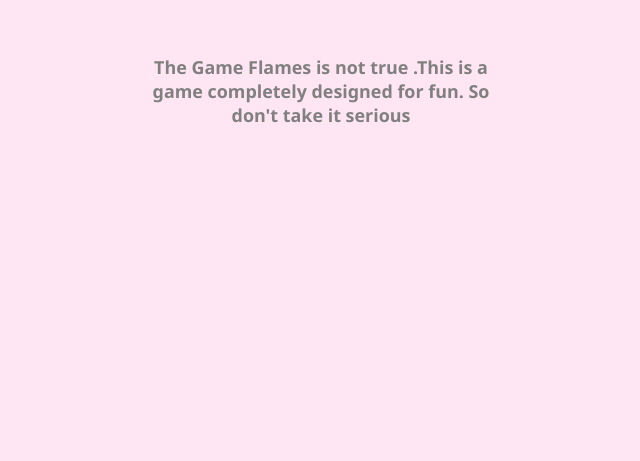
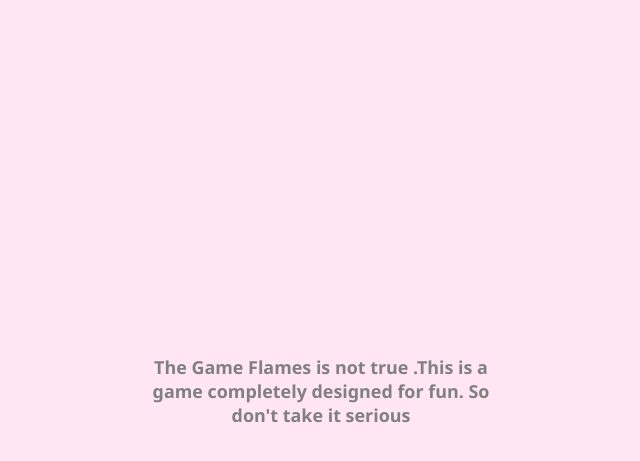
Before and after one commit to Loyal-Devil/Flames, a plain HTML site: page index.html in a window 1280 px wide. Shown: the part 1433-1894 px from the top of the page, without its empty margins (344-984 px from the left). Before the commit the page ends 1600 px from the top, so only its background shows below. Drawn offline with Linux system fonts and the light colour scheme.

Commit message:
Increase margin-top for h4 element

```diff
--- a/index.html
+++ b/index.html
@@ -71,7 +71,7 @@
 
   h4 {
     font-size:1.12rem;
-    margin-top:800px;
+    margin-top:1100px;
     color:grey;
     margin-left:50px;
   }
```
